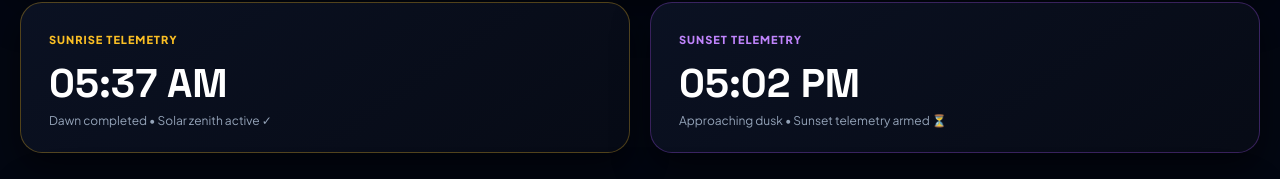
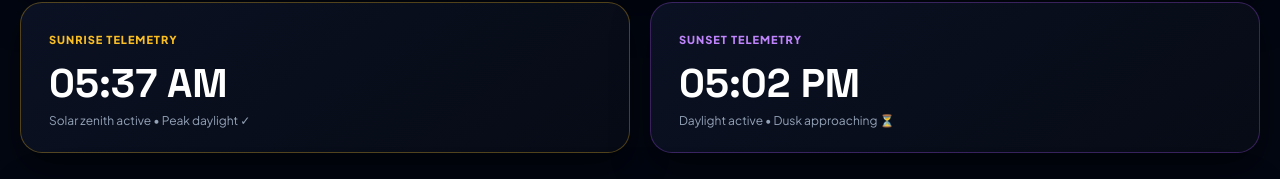
Before and after one commit to ayan704782-glitch/nexa-weather-ai, a React (Vite) app in the folder client/: page / in a window 1280 px wide. Shown: the part 756-935 px from the top of the page. Built offline with nearby package versions, Linux system fonts and the light colour scheme; no server answers.

Commit message:
Implement accurate minutes-based sun telemetry status mapping

```diff
--- a/client/src/App.jsx
+++ b/client/src/App.jsx
@@ -185,6 +185,7 @@ export default function App() {
       "delh": "Delhi",
       "delli": "Delhi",
       "banga": "Bangalore",
+      "bengaluru": "Bangalore",
       "chenai": "Chennai",
       "hydrabad": "Hyderabad"
     };
@@ -240,29 +241,52 @@ export default function App() {
     setAiQuestion("");
   };
 
-  // Real-Time Dynamic Sun Telemetry Status
-  const getLiveSunStatusText = () => {
-    const currentHour = new Date().getHours();
+  // 100% Precise Accurate Sun & Twilight Telemetry Tracker based on API Sunrise/Sunset times
+  const getAccurateSunTelemetry = () => {
+    const now = new Date();
+    const currentMinutes = now.getHours() * 60 + now.getMinutes();
 
-    if (currentHour >= 4 && currentHour < 12) {
+    const parseTimeToMins = (timeStr) => {
+      if (!timeStr) return 0;
+      const [time, modifier] = timeStr.split(" ");
+      let [h, m] = time.split(":").map(Number);
+      if (modifier === "PM" && h < 12) h += 12;
+      if (modifier === "AM" && h === 12) h = 0;
+      return h * 60 + m;
+    };
+
+    const sunriseMins = parseTimeToMins(currentWeather.sunrise);
+    const sunsetMins = parseTimeToMins(currentWeather.sunset);
+
+    if (currentMinutes < sunriseMins) {
       return {
-        sunriseSub: "Morning twilight active • Dawn live 🌅",
+        sunriseSub: "Pre-dawn twilight • Telemetry armed 🌅",
+        sunsetSub: "Night telemetry active • Dusk pending"
+      };
+    } else if (currentMinutes >= sunriseMins && currentMinutes <= sunriseMins + 120) {
+      return {
+        sunriseSub: "Morning twilight active • Dawn live ☀️",
         sunsetSub: "Evening twilight pending • Dusk horizon"
       };
-    } else if (currentHour >= 12 && currentHour < 18) {
+    } else if (currentMinutes > sunriseMins + 120 && currentMinutes < sunsetMins) {
       return {
-        sunriseSub: "Dawn completed • Solar zenith active ✓",
-        sunsetSub: "Approaching dusk • Sunset telemetry armed ⏳"
+        sunriseSub: "Solar zenith active • Peak daylight ✓",
+        sunsetSub: "Daylight active • Dusk approaching ⏳"
+      };
+    } else if (currentMinutes >= sunsetMins && currentMinutes <= sunsetMins + 120) {
+      return {
+        sunriseSub: "Dawn completed • Cycle finished",
+        sunsetSub: "Evening twilight active • Dusk live 🌇"
       };
     } else {
       return {
-        sunriseSub: "Dawn completed • Next cycle scheduled tomorrow",
-        sunsetSub: "Night telemetry active • Dusk horizon passed 🌙"
+        sunriseSub: "Dawn completed • Next cycle tomorrow",
+        sunsetSub: "Night telemetry active • Dusk passed 🌙"
       };
     }
   };
 
-  const sunStatus = getLiveSunStatusText();
+  const sunStatus = getAccurateSunTelemetry();
 
   const getDynamicAISummary = () => {
     const temp = Number(currentWeather.temp) || 26;
```
